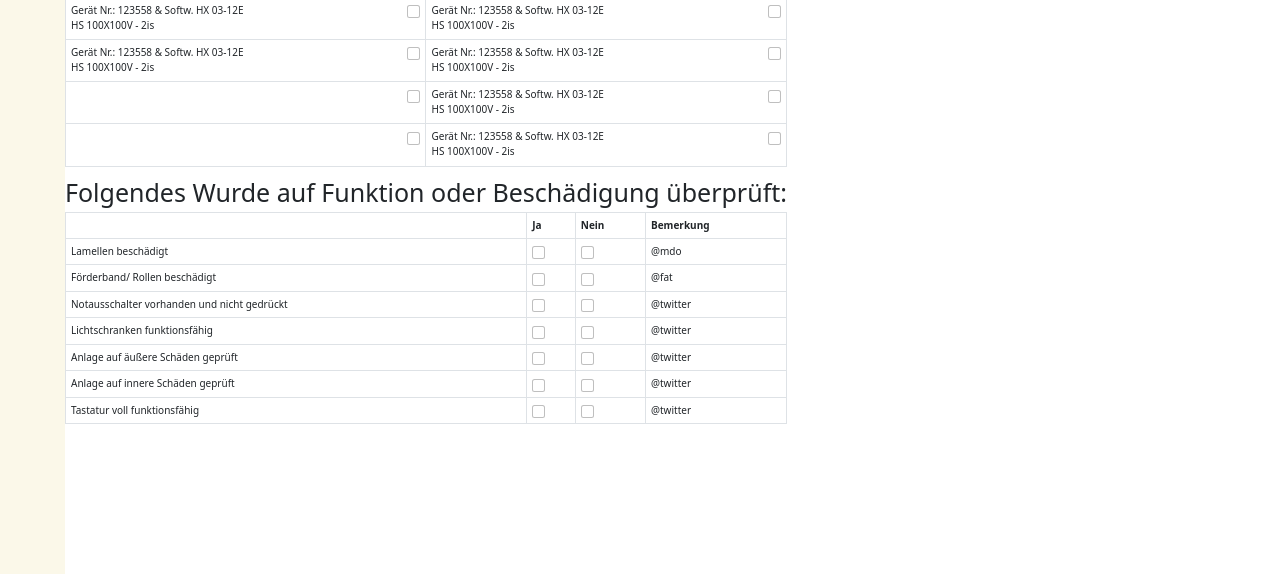
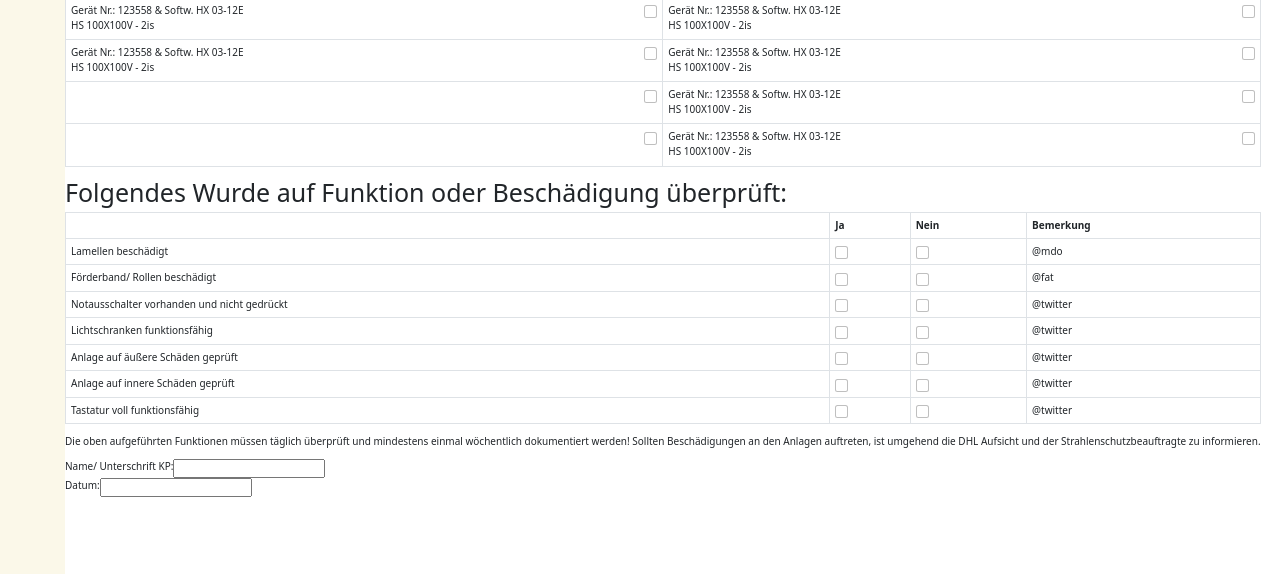
Before and after one commit to ThiruNithish28/intern-new-task, a plain HTML site: page index.html in a window 1280 px wide. Shown: the part 226-800 px from the top of the page. Drawn offline with nearby package versions, Linux system fonts and the light colour scheme.

Commit message:
update the page

```diff
--- a/css/style.css
+++ b/css/style.css
@@ -69,3 +69,6 @@
     outline: 0;
     box-shadow: 0 0 0 0.25rem rgba(85, 214, 154, 0.274);
 }
+.bottom-content{
+    text-align: center;
+}
--- a/index.html
+++ b/index.html
@@ -32,7 +32,7 @@
 
             </div>
         </section>
-        <section class="d-flex-col">
+        <section class="main-container d-flex-col">
             <div class="main-nav">
                 <nav>
                     <div class="dp-container">
@@ -244,6 +244,21 @@
                     </tbody>
                 </table>
             </div>
+
+            <div class="bottom-content">
+                <p>Die oben aufgeführten Funktionen müssen täglich überprüft und mindestens einmal wöchentlich dokumentiert werden! Sollten Beschädigungen an den Anlagen auftreten, ist umgehend die DHL Aufsicht und der Strahlenschutzbeauftragte zu informieren.</p>
+            </div>
+
+            <div class="footer-table">
+                <div class="d-flex">
+                    <label for="name">Name/ Unterschrift KP:</label>
+                    <input type="text" name="name" id="name">
+                </div>
+                <div class="d-flex">
+                    <label for="datum">Datum:</label>
+                    <input type="text" name="datum" id="datum">
+                </div>
+            </div>
         </section>
     </main>
     <!-- Bootstrap JS Link -->
```
